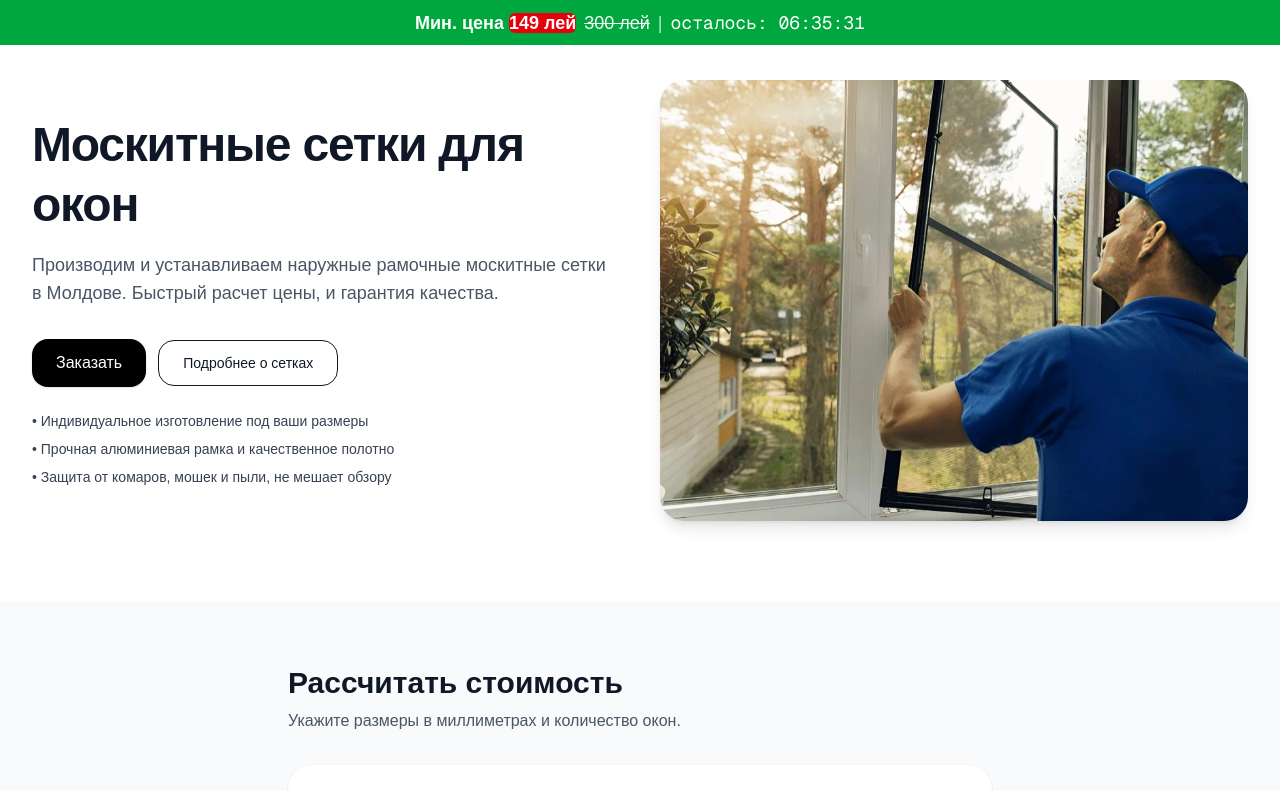
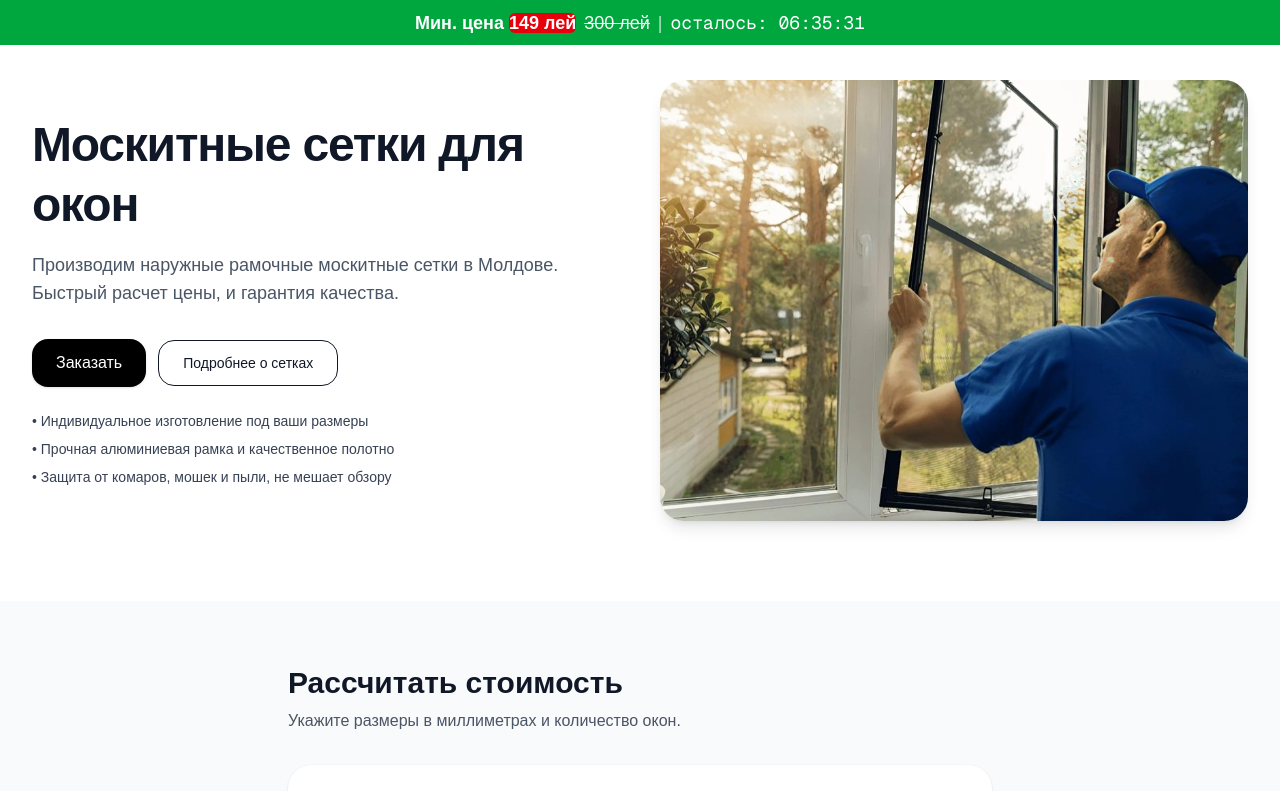
Before and after one commit to Ilia1997/mosquito-nets, a Next.js app: page / in a window 1280 px wide. Shown: the top 791 px of the page. Built offline with nearby package versions, Linux system fonts and the light colour scheme.

Commit message:
fix: refine product description for clarity on landing page

```diff
--- a/src/app/page.tsx
+++ b/src/app/page.tsx
@@ -80,8 +80,8 @@ export default function MosquitoScreensLanding() {
                 Москитные сетки для окон
               </h1>
               <p className="mt-4 text-lg text-gray-600">
-                Производим и устанавливаем наружные рамочные москитные сетки в
-                Молдове. Быстрый расчет цены, и гарантия качества.
+                Производим наружные рамочные москитные сетки в Молдове. Быстрый
+                расчет цены, и гарантия качества.
               </p>
               <div className="mt-8 flex flex-wrap items-center gap-3">
                 <button
```
